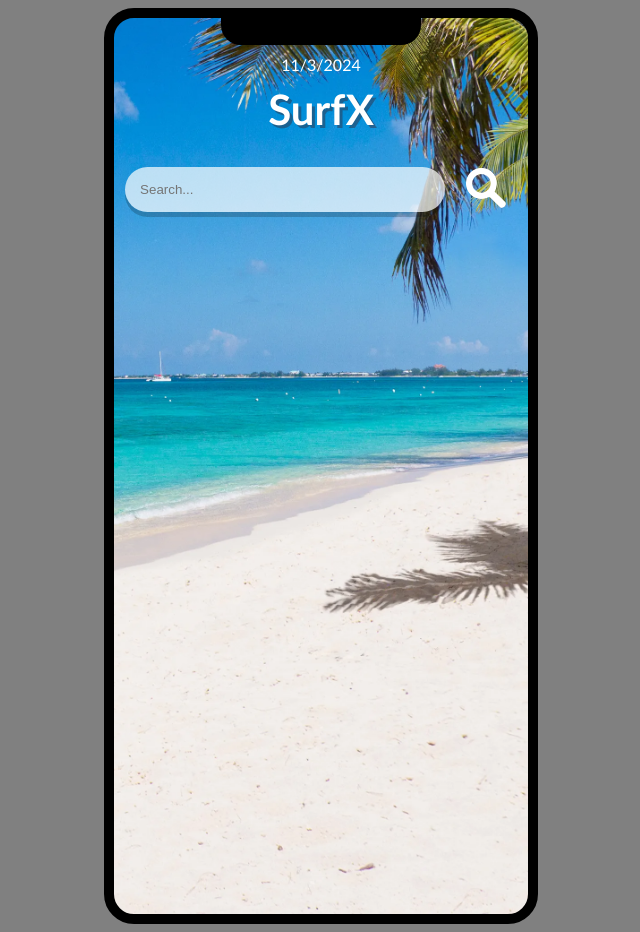
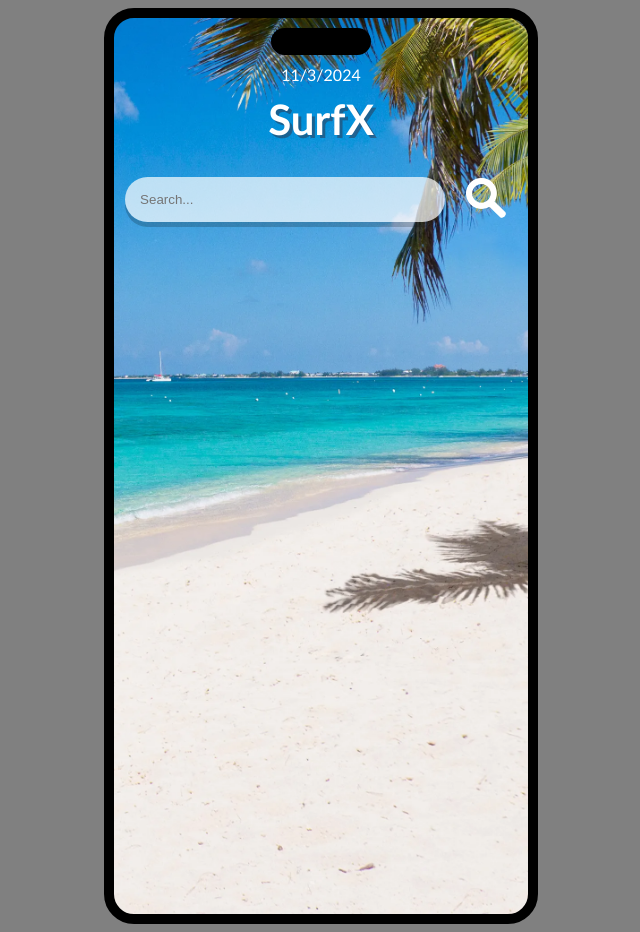
Before and after one commit to bengaunt10/GUI-57-Assignment-2, a React (Create React App) app: page / in a window 1280 px wide. Shown: the whole page, without its empty margins (319-959 px from the left). Built offline with nearby package versions, Linux system fonts and the light colour scheme.

Commit message:
Screen Resized

```diff
--- a/src/App.css
+++ b/src/App.css
@@ -13,9 +13,9 @@
 
 .notch {
   height: 27px;
-  width: 200px;
-  margin: 0 auto;
-  border-radius: 0 0 20px 20px;
+  width: 100px;
+  margin: 10px auto;
+  border-radius: 20px;
   background-color: black;
 }
 
```
